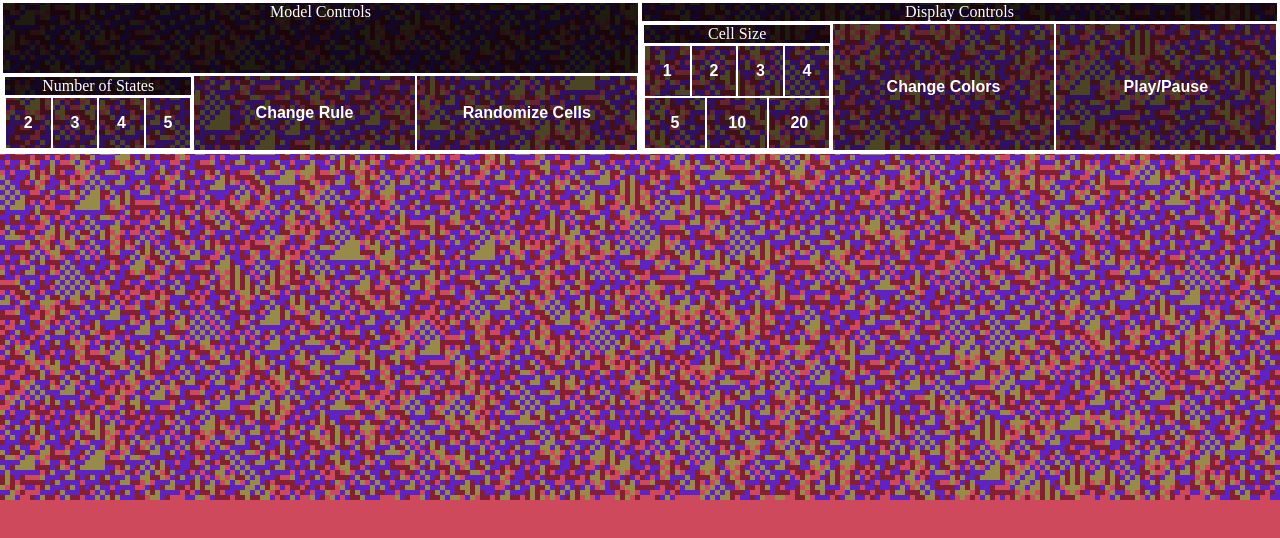
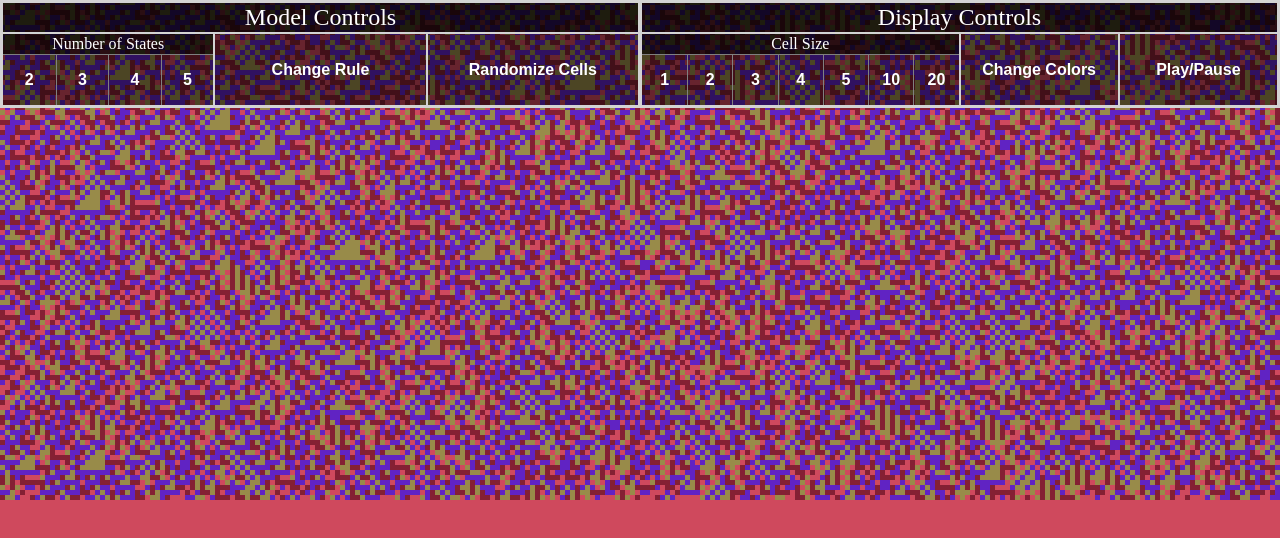
Before and after one commit to DarthKeith/cellular-automaton, a plain HTML site: page index.html in a window 1280 px wide. Drawn offline with Linux system fonts and the light colour scheme.

Commit message:
feat: Grid display for UI

```diff
--- a/index.html
+++ b/index.html
@@ -19,28 +19,30 @@
 </head>
 <body>
     <div id="settings">
-        <div class="vertical">
+        <div class="ctl-group">
             <label>Model Controls</label>
-            <div class="horizontal">
-                <div class="vertical">
+            <div id="model-ctls">
+                <div class="btn-group">
                     <label>Number of States</label>
-                    <div id="num-states-btns" class="horizontal">
+                    <div id="num-states-btns" class="btn-row">
                         <button value="2">2</button>
                         <button value="3">3</button>
                         <button value="4">4</button>
                         <button value="5">5</button>
                     </div>
                 </div>
-                <button id="rule-btn">Change Rule</button>
-                <button id="reset-btn">Randomize Cells</button>
+                <div class="btn-row">
+                    <button id="rule-btn">Change Rule</button>
+                    <button id="reset-btn">Randomize Cells</button>
+                </div>
             </div>
         </div>
-        <div class="vertical">
+        <div class="ctl-group">
             <label>Display Controls</label>
-            <div class="horizontal">
-                <div class="vertical">
+            <div id="display-ctls">
+                <div class="btn-group">
                     <label>Cell Size</label>
-                    <div id="cell-size-btns" class="horizontal">
+                    <div id="cell-size-btns" class="btn-row">
                         <button value="1">1</button>
                         <button value="2">2</button>
                         <button value="3">3</button>
@@ -50,8 +52,10 @@
                         <button value="20">20</button>
                     </div>
                 </div>
-                <button id="color-btn">Change Colors</button>
-                <button id="pause-btn">Play/Pause</button>
+                <div class="btn-row">
+                    <button id="color-btn">Change Colors</button>
+                    <button id="pause-btn">Play/Pause</button>
+                </div>
             </div>
         </div>
     </div>
--- a/scripts/automaton-view.mjs
+++ b/scripts/automaton-view.mjs
@@ -72,7 +72,7 @@ let _colorArray; // Array of colors.
 // Toggle the visibility of the settings panel.
 function _toggleSettings() {
     if (_settings.style.display === "none") {
-        _settings.style.display = "flex";
+        _settings.style.display = "grid";
         _canvas.style.cursor = "auto";
     } else {
         _settings.style.display = "none";
--- a/style.css
+++ b/style.css
@@ -12,7 +12,7 @@ button {
     cursor: pointer;
     font-family: sans-serif;
     font-weight: bold;
-    padding: 1em;
+    padding: 1em 0;
 }
 
 button:hover {
@@ -23,6 +23,7 @@ label {
     background-color: rgba(0, 0, 0, 0.8);
     display: block;
     font-family: serif;
+    padding: 1px 0;
 }
 
 button, label {
@@ -31,24 +32,29 @@ button, label {
     text-align: center;
 }
 
-button, label, .vertical, .horizontal {
-    flex: 1;
+.ctl-group > label {
+    font-size: 1.5em;
 }
 
-.vertical {
-    flex-flow: column nowrap;
+button, .ctl-group > label, .ctl-group, .btn-group, #settings {
+    border: 1px solid lightgrey;
 }
 
-.horizontal, #settings {
-    flex-flow: row wrap;
+.btn-group label {
+    border-width: 0 0 1px 0;
+    border-style: solid;
+    border-color: grey;
 }
 
-.vertical, .horizontal, #settings {
-    display: flex;
+/* Create 1px divider between buttons */
+.btn-group button:nth-child(n + 2) {
+    border-width: 0 0 0 1px;
+    border-style: solid;
+    border-color: grey;
 }
 
-button, label, .vertical, .horizontal, #settings {
-    border: 1px solid white;
+.btn-group button:first-child {
+    border: none;
 }
 
 #canvas {
@@ -61,3 +67,45 @@ button, label, .vertical, .horizontal, #settings {
     left: 0;
     right: 0;
 }
+
+#settings, #model-ctls, #display-ctls, .ctl-group, .btn-row {
+    display: grid;
+}
+
+.btn-row {
+    grid-template-rows: 1fr;
+    grid-template-columns: repeat(auto-fit, minmax(0, 1fr));
+}
+
+.ctl-group, .btn-group {
+    grid-template-columns: 1fr;
+    grid-template-rows: min-content 1fr;
+}
+
+/* Mobile Layout */
+#settings {
+    grid-template-columns: 1fr;
+}
+
+#model-ctls, #display-ctls {
+    grid-template-columns: 1fr;
+    grid-auto-rows: 1fr;
+}
+
+/* Tablet Layout */
+@media (min-width: 768px) {
+    #settings {
+        grid-template-columns: 1fr 1fr;
+    }
+}
+
+/* Desktop Layout */
+@media (min-width: 1200px) {
+    /* Flatten each control group. */
+    #model-ctls {
+        grid-template-columns: 1fr 2fr;
+    }
+    #display-ctls {
+        grid-template-columns: 1fr 1fr;
+    }
+}
```
